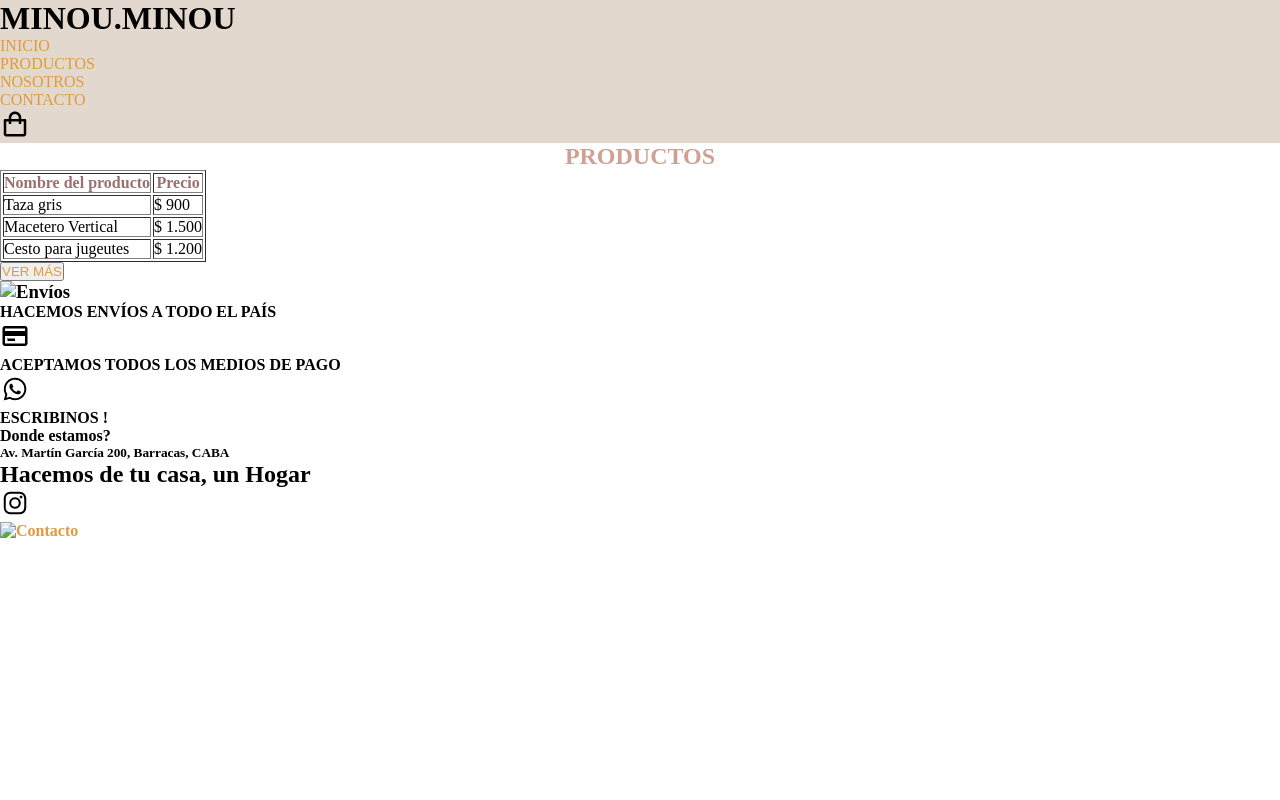
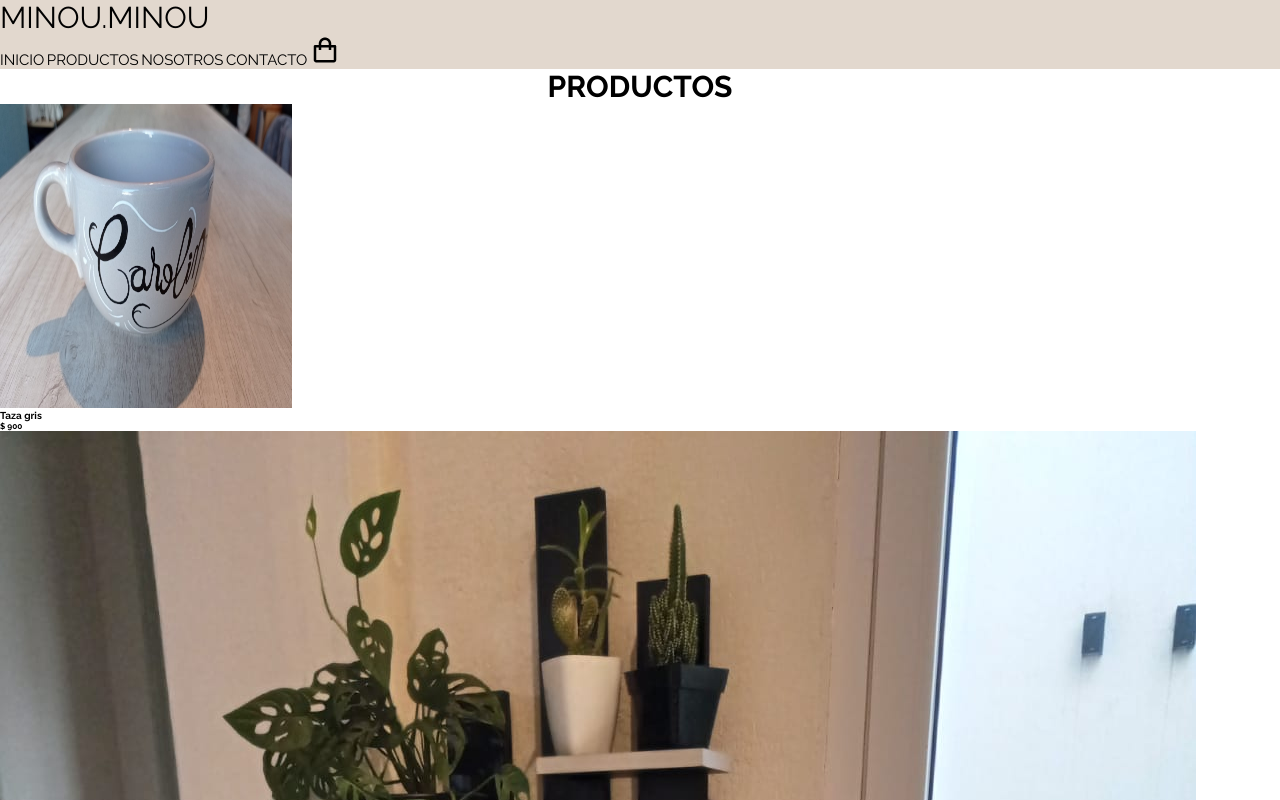
Before and after one commit to AgusHernandez/Minou.minou, a plain HTML site: page index.html in a window 1280 px wide. Shown: the top 800 px of the page. Drawn offline with Linux system fonts and the light colour scheme.

Commit message:
Desafio4

```diff
--- a/css/style.css
+++ b/css/style.css
@@ -1,34 +1,93 @@
+@import url('https://fonts.googleapis.com/css2?family=Raleway:wght@100;200;300;400;500;600;700;800;900&display=swap');
+
 *{
     margin: 0;
     padding: 0;
+    box-sizing: border-box;
 }
+
+html {
+    font-size: 62.5%;
+}
+
+body {
+    font-family: 'Raleway', sans-serif;
+}
+
+header {
+    background-color: #E2D8CE;
+}
+
+header h1 {
+    color: black;
+    font-weight: 400;
+    font-size: 3rem;
+}
+
 
 .menu {
     color: black;
-    background-color: #E2D8CE;
+    display: inline-block;
 }
 
 a {
+    list-style: none;
     text-decoration: none;
-    color: rgb(224, 155, 64);
+    color: black;
+    font-weight: 400;
+    font-size: 1.5rem;
 }
 
 .titulos {
-    color: #CDA292;
+    color: black;
     text-align: center;
+    font-weight: 700;
+    font-size: 3rem;
 }
 
-.titulosTabla {
-    color: rgb(156, 111, 111);
+.producto {
+    border-radius: 3%;
 }
 
 .imagenProducto {
     width: 292px;
     height: 304px;
-    border-radius: 11px;
-
 }
 
 p {
     color: rosybrown;
 }
+
+footer {
+    background-color: #E2D8CE;
+    position: relative;
+    width: 100%;
+}
+
+.direccion {
+    font-weight: 100;
+    font-size: 1.5rem;
+    text-align: left;
+    display: block;
+    position: absolute;
+    top: 50%;
+    margin: 5px;
+}
+
+.leyenda {
+    font-weight: 100;
+    font-size: 2.5rem;
+    text-align: center;
+    display: block;
+    position: relative;
+    top: 25px;
+}
+
+.redSocial {
+    font-weight: 100;
+    font-size: 1.5rem;
+    display: inline-block;
+    position: relative;
+    left: 90%;
+    bottom: 30px;
+}
--- a/index.html
+++ b/index.html
@@ -8,39 +8,42 @@
     <link rel="stylesheet" href="./css/style.css">
 </head>
 <body>
-    <header class="menu">
+    <header>
         <h1>MINOU.MINOU</h1> <!-- Logo -->
         <nav>
             <ul>
-                <li><a href="index.html">INICIO</a></li>
-                <li><a href="./vistas/productos.html">PRODUCTOS</a></li>
-                <li><a href="./vistas/nosotros.html">NOSOTROS</a></li>
-                <li><a href="./vistas/contacto.html">CONTACTO</a></li>
-                <li><a href="./vistas/carrito-de-compras.html"> <img src="./assets/carrito-compras.png" alt="Carrito de compras"></a></li>
+                <li class="menu"><a href="index.html">INICIO</a></li>
+                <li class="menu"><a href="./vistas/productos.html">PRODUCTOS</a>
+                   <!-- <ul>
+                        <li><a href="">Cocina</a></li>
+                        <li><a href="">Living</a></li>
+                        <li><a href="">Mascotas</a></li>
+                    </ul> Se va a usar a partir del desafío 5-->
+                </li>
+                <li class="menu"><a href="./vistas/nosotros.html">NOSOTROS</a></li>
+                <li class="menu"><a href="./vistas/contacto.html">CONTACTO</a></li>
+                <li class="menu"><a href="./vistas/carritoDeCompras.html"> <img src="./assets/carritoCompras.png" alt="Carrito de Compras"> </a></li>
             </ul>
         </nav>
     </header>
     <main>
         <section>
             <h2 class="titulos">PRODUCTOS</h2>
-            <table border="1" cellpadding="5px">
-                <tr class="titulosTabla">
-                    <th>Nombre del producto</th>
-                    <th>Precio</th>
-                </tr>
-                <tr>
-                    <td>Taza gris</td>
-                    <td>$ 900</td>
-                </tr>
-                <tr>
-                    <td>Macetero Vertical</td>
-                    <td>$ 1.500</td>
-                </tr>
-                <tr>
-                    <td>Cesto para jugeutes</td>
-                    <td>$ 1.200</td>
-                </tr>
-            </table>
+            <div class="producto">
+                <img class="imagenProducto" src="./assets/taza.jpeg" alt="Taza">
+                <h4>Taza gris</h4>
+                <h5>$ 900</h5>
+            </div>
+            <div>
+                <img src="./assets/macetero.jpeg" alt="Macetero">
+                <h4>Macetero Vertical</h4>
+                <h5>$ 1.500</h5>
+            </div>
+            <div>
+                <img src="./assets/cestoJuguetes.jpeg" alt="Cesto para Juguetes">
+                <h4>Cesto para jugeutes</h4>
+                <h5>$ 1.200</h5>
+            </div>
             <button><a href="./vistas/productos.html">VER MÁS</a></button>
         </section>
         <section>
@@ -48,16 +51,20 @@
             <h4>HACEMOS ENVÍOS A TODO EL PAÍS</h4>
             <h3><img src="./assets/tarjeta.png" alt="Pagos"></h3>
             <h4>ACEPTAMOS TODOS LOS MEDIOS DE PAGO</h4>
-            <h3><img src="./assets/logo-whatsapp.png" alt="Whatsapp"></h3>
+            <h3><img src="./assets/logoWhatsapp.png" alt="Whatsapp"></h3>
             <h4>ESCRIBINOS !</h4>
         </section>
     </main>
     <footer>
-        <h4>Donde estamos?</h4>
-        <h5>Av. Martín García 200, Barracas, CABA</h5>
-        <h2><strong>Hacemos de tu casa, un Hogar</strong></h2>
-        <h4><img src="./assets/logo-instagram.png" alt="Instagram"></h4>
-        <h4><a href="./vistas/contacto.html"><img src="./assets/sobre.png" alt="Contacto"></a></h4>
+        <div class="direccion">
+            <h4>Donde estamos?</h4>
+            <h5>Av. Martín García 200, Barracas, CABA</h5>
+        </div>
+        <div class="leyenda">
+            <h2><strong>Hacemos de tu casa, <br> un Hogar</strong></h2>
+        </div>
+        <li class="redSocial"><img src="./assets/logoInstagram.png" alt="Instagram"></li>
+        <li class="redSocial"><a href="./vistas/contacto.html"><img src="./assets/sobre.png" alt="Contacto"></a></li>
     </footer>
 </body>
 </html>
```
Also changed, not shown: vistas/carritoDeCompras.html (renamed from vistas/carrito-de-compras.html, +1 -1 lines), assets/carritoCompras.png (renamed from assets/carrito-compras.png), assets/flechaAbajo.png (renamed from assets/fecha-abajo.png), assets/logoInstagram.png (renamed from assets/logo-instagram.png), assets/logoWhatsapp.png (renamed from assets/logo-whatsapp.png).
